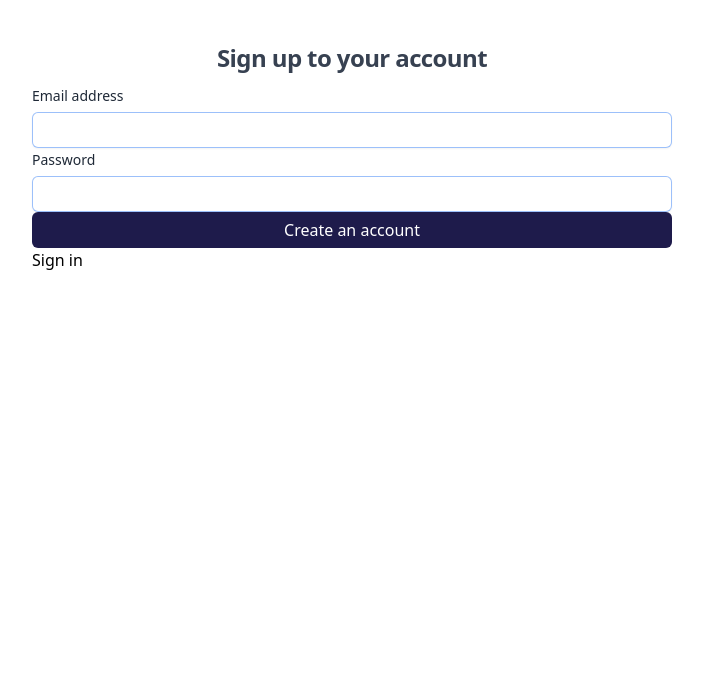
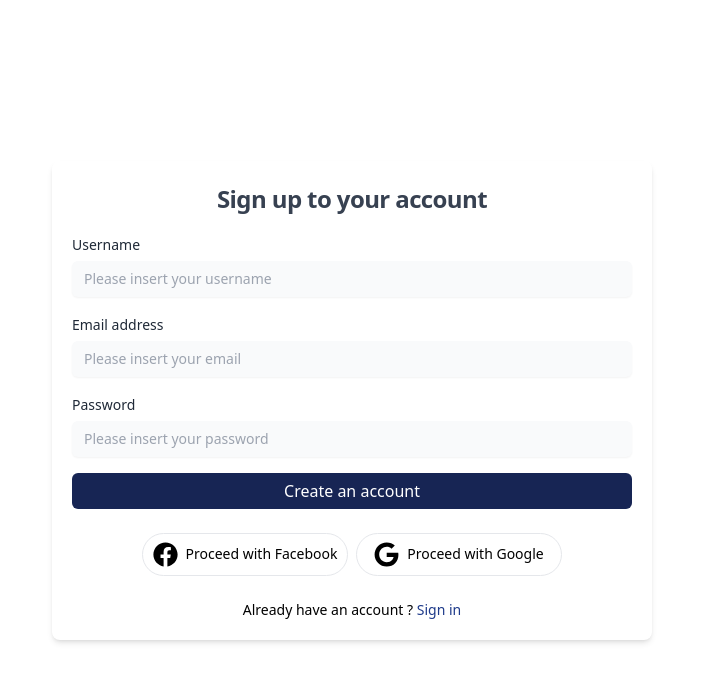
Before and after one commit to Noumbissi16/ReactJS-Playground, a React (Create React App) app: page /sign-up in a window 1280 px wide. Shown: the top 682 px of the page, without its empty margins (288-991 px from the left). Built offline with nearby package versions, Linux system fonts and the light colour scheme; the HTML template or start-up script is replaced by a standard one.

Commit message:
Styled the auth routes with tailwind css

```diff
--- a/src/pages/auth/sign-in.jsx
+++ b/src/pages/auth/sign-in.jsx
@@ -1,4 +1,5 @@
 import React, { useState } from "react";
+import { FaFacebook, FaGoogle } from "react-icons/fa";
 import { Link } from "react-router-dom";
 
 const SingIn = () => {
@@ -9,7 +10,7 @@ const SingIn = () => {
       // const res = await fetch("http://localhost:8080/auth/google/callback");
       // const data = await res.json();
       // console.log(data);
-      window.open("http://localhost:8080/auth/google/callback", "_self");
+      // window.open("http://localhost:8080/auth/google/callback", "_self");
     } catch (error) {
       console.log("SingIn error", error);
     } finally {
@@ -17,59 +18,72 @@ const SingIn = () => {
     }
   }
   return (
-    <div className="flex justify-center flex-col w-6/12 m-auto">
+    <div className="flex justify-center items-center w-full h-[100vh]">
       {/* <h2 class="mt-10 text-center text-2xl font-bold leading-9 tracking-tight text-gray-900">
         Sign in to your account
       </h2> */}
-      <h2 className="text-center mt-10 text-2xl font-bold leading-9 tracking-tight text-gray-700">
-        Sign in to your account
+      <form className="w-[90vw] m-auto shadow-md hover:shadow-lg p-5 rounded-lg md:w-[600px]">
+        <h2 className="text-center text-2xl font-bold leading-9 tracking-tight text-gray-700 mb-4">
+          Sign In to your account
         </h2>
-
-      <form className="border-solid space-y-6">
-        <div className=" mt-2">
+        <div className="my-4">
           <label
             htmlFor="email"
-            className="block text-sm font-medium leading-6 text-gray-800"
+            className="block text-sm font-medium leading-6 text-gray-800 mb-1"
           >
             Email address
           </label>
-          <div className="mt-1">
           <input
             type="email"
             id="email"
             name="email"
             autoComplete="email"
-              required
-              className="block w-full rounded-md border-0 py-1.5 text-gray-800 shadow-sm ring-1 ring-inset placeholder:text-gray-400 focus:ring-indigo-700 sm:text-sm sm:leading-6"
+            placeholder="Please insert your email"
+            // required
+            className="block w-full rounded-md border-0 py-1.5 text-gray-800 shadow-sm bg-gray-50 placeholder:text-gray-400 focus:border-0 sm:text-sm sm:leading-6"
+            // className="block w-full rounded-md border-0 py-1.5 text-gray-800 shadow-sm ring-1 ring-inset placeholder:text-gray-400 focus:ring-blue-700 sm:text-sm sm:leading-6"
           />
         </div>
+        <div className="my-4">
           <label
             htmlFor="password"
-            className="block text-sm font-medium leading-6 text-gray-800"
+            className="block text-sm font-medium leading-6 text-gray-800 mb-1"
           >
             Password
           </label>
-          <div className="mt-1">
+
           <input
             type="password"
             id="password"
             name="password"
             autoComplete="password"
-              required
-              className="block w-full rounded-md border-0 py-1.5 text-gray-800 shadow-sm ring-1 ring-inset placeholder:text-gray-400 focus:ring-indigo-700 sm:text-sm sm:leading-6"
+            placeholder="Please insert your password"
+            // required
+            className="block w-full rounded-md border-0 py-1.5 text-gray-800 shadow-sm bg-gray-50 placeholder:text-gray-400 focus:border-0 sm:text-sm sm:leading-6"
           />
-          </div>
         </div>
         <button
           onClick={submit}
           type="submit"
-          className="text-white bg-indigo-950 w-full p-1.5 rounded-md"
+          className="text-white w-full p-1.5 rounded-md bg-blue-950 hover:bg-blue-900"
         >
-          {isFetching ? "...loading" : "Login to account"}
+          {isFetching ? "...loading" : "Create an account"}
         </button>
+        <div className="my-6 flex justify-between items-center w-full gap-2 md:w-3/4 m-auto flex-col md:flex-row">
+          <div className="flex items-center justify-center text-sm gap-2 cursor-pointer border rounded-full p-2 hover:bg-blue-900 hover:text-white w-full">
+            <FaFacebook size={25} />
+            <p>Proceed with Facebook</p>
+          </div>
+          <div className="flex items-center justify-center text-sm gap-2 cursor-pointer border rounded-full p-2  hover:bg-blue-900 hover:text-white w-full">
+            <FaGoogle size={25} />
+            <p>Proceed with Google</p>
+          </div>
+        </div>
+        <Link to={"/sign-up"} className="text-center mt-3 block text-sm ">
+          Don't yet have an account ?
+          <span className="text-blue-900"> Sign Up</span>
+        </Link>
       </form>
-      <Link to={"/sign-up"}>Sign up</Link>
-      <div className="flex justify-center"></div>
     </div>
   );
 };
--- a/src/pages/auth/sign-up.jsx
+++ b/src/pages/auth/sign-up.jsx
@@ -1,18 +1,18 @@
 import React, { useState } from "react";
-import { Link, useNavigate } from "react-router-dom";
+import { Link } from "react-router-dom";
+import { FaGoogle, FaFacebook } from "react-icons/fa";
 
 const SignUp = () => {
   const [isFetching, setisFetching] = useState(false);
 
-  const navigation = useNavigate();
   async function submit() {
     try {
       setisFetching(true);
       // const res = await fetch("http://localhost:8080/auth/google/callback");
       // const data = await res.json();
       // console.log(data);
-      window.open("http://localhost:8080/auth/google/", "_self");
-      navigation("/");
+      // window.open("http://localhost:8080/auth/google/", "_self");
+      // navigation("/");
     } catch (error) {
       console.log("signup error", error);
     } finally {
@@ -21,58 +21,89 @@ const SignUp = () => {
   }
 
   return (
-    <div className="flex justify-center flex-col w-6/12 m-auto">
+    <div className="flex justify-center items-center w-full h-[100vh]">
       {/* <h2 class="mt-10 text-center text-2xl font-bold leading-9 tracking-tight text-gray-900">
         Sign in to your account
       </h2> */}
-      <h2 className="text-center mt-10 text-2xl font-bold leading-9 tracking-tight text-gray-700">
+      <form className="w-[90vw] m-auto shadow-md hover:shadow-lg p-5 rounded-lg md:w-[600px]">
+        <h2 className="text-center text-2xl font-bold leading-9 tracking-tight text-gray-700 mb-4">
           Sign up to your account
         </h2>
-      {/* <form className="border-solid space-y-6"> */}
-      <div className=" mt-2">
+        <div className="my-4">
+          <label
+            htmlFor="username"
+            className="block text-sm font-medium leading-6 text-gray-800 mb-1"
+          >
+            Username
+          </label>
+          <input
+            type="text"
+            id="username"
+            name="username"
+            placeholder="Please insert your username"
+            // required
+            className="block w-full rounded-md border-0 py-1.5 text-gray-800 shadow-sm bg-gray-50 placeholder:text-gray-400 focus:border-0 sm:text-sm sm:leading-6"
+            // className="block w-full rounded-md border-0 py-1.5 text-gray-800 shadow-sm ring-1 ring-inset placeholder:text-gray-400 focus:ring-blue-700 sm:text-sm sm:leading-6"
+          />
+        </div>
+        <div className="my-4">
           <label
             htmlFor="email"
-          className="block text-sm font-medium leading-6 text-gray-800"
+            className="block text-sm font-medium leading-6 text-gray-800 mb-1"
           >
             Email address
           </label>
-        <div className="mt-1">
           <input
             type="email"
             id="email"
             name="email"
             autoComplete="email"
+            placeholder="Please insert your email"
             // required
-            className="block w-full rounded-md border-0 py-1.5 text-gray-800 shadow-sm ring-1 ring-inset placeholder:text-gray-400 focus:ring-indigo-700 sm:text-sm sm:leading-6"
+            className="block w-full rounded-md border-0 py-1.5 text-gray-800 shadow-sm bg-gray-50 placeholder:text-gray-400 focus:border-0 sm:text-sm sm:leading-6"
+            // className="block w-full rounded-md border-0 py-1.5 text-gray-800 shadow-sm ring-1 ring-inset placeholder:text-gray-400 focus:ring-blue-700 sm:text-sm sm:leading-6"
           />
         </div>
+        <div className="my-4">
           <label
             htmlFor="password"
-          className="block text-sm font-medium leading-6 text-gray-800"
+            className="block text-sm font-medium leading-6 text-gray-800 mb-1"
           >
             Password
           </label>
-        <div className="mt-1">
+
           <input
             type="password"
             id="password"
             name="password"
             autoComplete="password"
+            placeholder="Please insert your password"
             // required
-            className="block w-full rounded-md border-0 py-1.5 text-gray-800 shadow-sm ring-1 ring-inset placeholder:text-gray-400 focus:ring-indigo-700 sm:text-sm sm:leading-6"
+            className="block w-full rounded-md border-0 py-1.5 text-gray-800 shadow-sm bg-gray-50 placeholder:text-gray-400 focus:border-0 sm:text-sm sm:leading-6"
           />
-        </div>
         </div>
         <button
           onClick={submit}
           type="submit"
-        className="text-white bg-indigo-950 w-full p-1.5 rounded-md"
+          className="text-white w-full p-1.5 rounded-md bg-blue-950 hover:bg-blue-900"
         >
           {isFetching ? "...loading" : "Create an account"}
         </button>
-      {/* </form> */}
-      <Link to={"/sign-in"}>Sign in</Link>
-      <div className="flex justify-center"></div>
+        <div className="my-6 flex justify-between items-center w-full gap-2 md:w-3/4 m-auto flex-col md:flex-row">
+          <div className="flex items-center justify-center text-sm gap-2 cursor-pointer border rounded-full p-2 hover:bg-blue-900 hover:text-white w-full">
+            <FaFacebook size={25} />
+            <p>Proceed with Facebook</p>
+          </div>
+          <div className="flex items-center justify-center text-sm gap-2 cursor-pointer border rounded-full p-2  hover:bg-blue-900 hover:text-white w-full">
+            <FaGoogle size={25} />
+            <p>Proceed with Google</p>
+          </div>
+        </div>
+        <Link to={"/sign-in"} className="text-center mt-3 block text-sm ">
+          Already have an account ?{" "}
+          <span className="text-blue-900"> Sign in</span>
+        </Link>
+      </form>
     </div>
   );
 };
```
Lines whose indentation alone changed are shown as unchanged.
